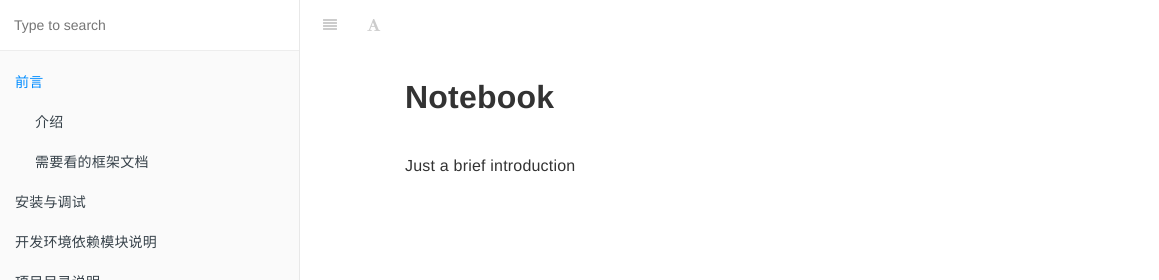
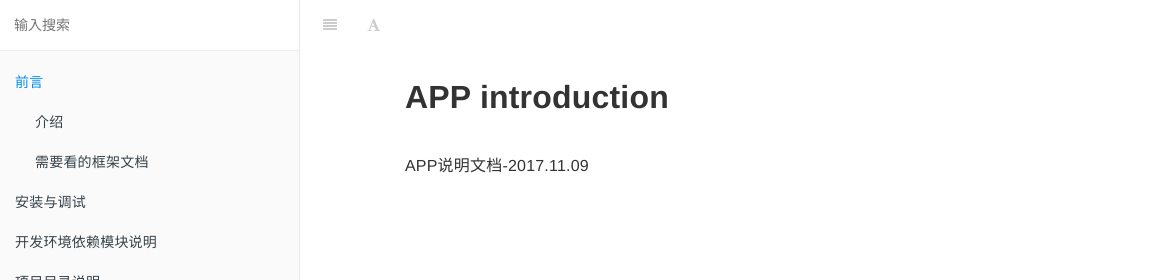
Before and after one commit to wuhou123/testBook, a plain HTML site: page _book/index.html in a window 1280 px wide. Shown: the top 280 px of the page, 0-1159 px from the left. Drawn offline with Linux system fonts and the light colour scheme.

Commit message:
edit 11.11 2

```diff
--- a/_book/index.html
+++ b/_book/index.html
@@ -69,7 +69,7 @@
 
 
 <div id="book-search-input" role="search">
-    <input type="text" placeholder="Type to search" />
+    <input type="text" placeholder="输入搜索" />
 </div>
 
 
@@ -307,8 +307,8 @@
 
                                 <section class="normal markdown-section">
 
-                                <h1 id="notebook">Notebook</h1>
-<p>Just a brief introduction</p>
+                                <h1 id="notebook">APP introduction</h1>
+<p>APP说明文档-2017.11.09</p>
 
 
                                 </section>
```
Also changed, not shown: _book/an-zhuang.html (+1 -1 lines), _book/appda-bao-ji-jie-kou-diao-yong.html (+1 -1 lines), _book/appji-zhu-kuang-jia-shuo-ming.html (+1 -1 lines), _book/apppei-zhi-yi-ji-qi-ta-fang-fa.html (+1 -1 lines), _book/appye-wu-luo-ji-shuo-ming.html (+1 -1 lines), _book/fa-bu-yun-xing.html (+1 -1 lines), _book/gou-jian-gong-ju-pei-zhi.html (+1 -1 lines), _book/jie-shao.html (+1 -1 lines), _book/kai-fa-huan-jing-yi-lai-mo-kuai-shuo-ming.html (+1 -1 lines), _book/xiang-mu-mu-lu-shuo-ming.html (+1 -1 lines), _book/xu-yao-kan-de-kuang-jia-wen-dang.html (+1 -1 lines), _book/zu-jian-shuo-ming.html (+1 -1 lines).
